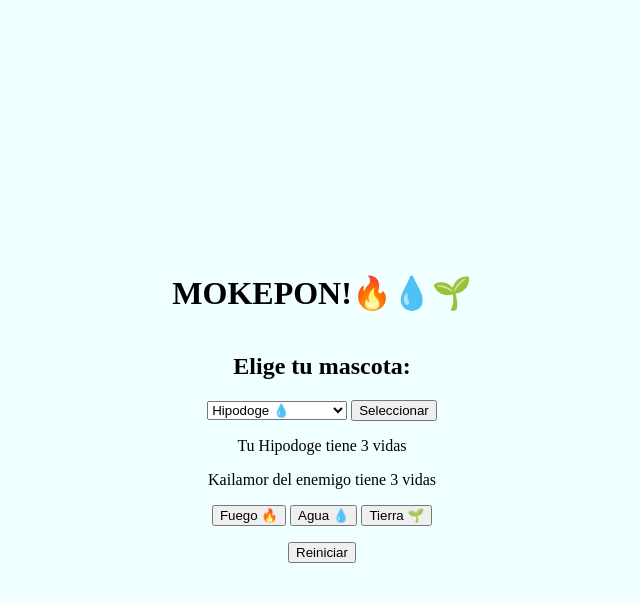
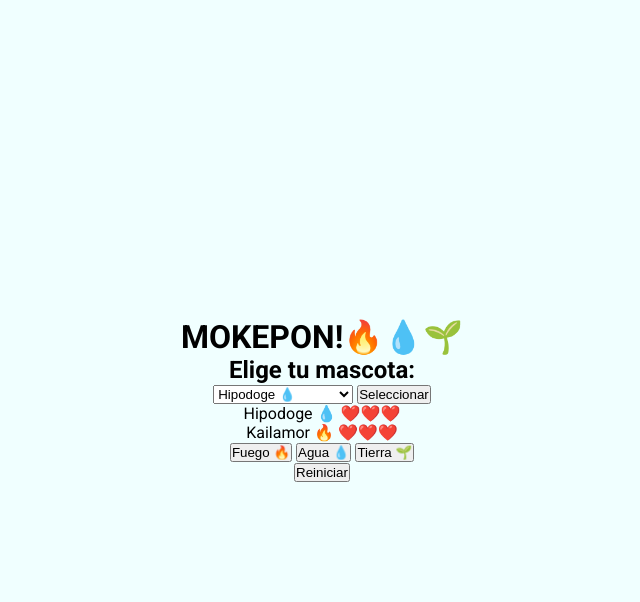
Before and after one commit to papitapapita/mokepon, a plain HTML site: page index.html in a window 1280 px wide. Both pictures are taken after a click on the input "Seleccionar". Shown: the whole page, without its empty margins (318-958 px from the left). Drawn offline with Linux system fonts and the light colour scheme.

Commit message:
Código parcialmente terminado

```diff
--- a/index.html
+++ b/index.html
@@ -4,6 +4,9 @@
 <head>
     <meta charset="UTF-8">
     <meta name="viewport" content="width=device-width, initial-scale=1.0">
+    <link rel="preconnect" href="https://fonts.googleapis.com">
+    <link rel="preconnect" href="https://fonts.gstatic.com" crossorigin>
+    <link href="https://fonts.googleapis.com/css2?family=Roboto:wght@300;400;700&display=swap" rel="stylesheet">
     <link rel="stylesheet" href="styles/styles.css">
     <title>MOKEPON!</title>
 </head>
@@ -39,19 +42,21 @@
 
     <!-- Select attack -->
     <section id="select-attack">
-        <p>Tu <span id="selected-pet"></span> tiene <span>3</span> vidas</p>
-        <p><span id="enemy-pet"></span> del enemigo tiene <span>3</span> vidas</p>
+        <p id="selected-pet"></p>
+        <p id="enemy-pet"></p>
 
         <div id="buttons-container">
-            <button value="fire" id="fire-btn">Fuego 🔥</button>
-            <button value="water" id="water-btn">Agua 💧</button>
-            <button value="earth" id="earth-btn">Tierra 🌱</button>
+            <button value="fire" class="attack-btn" id="fire-btn">Fuego 🔥</button>
+            <button value="water" class="attack-btn" id="water-btn">Agua 💧</button>
+            <button value="earth" class="attack-btn" id="earth-btn">Tierra 🌱</button>
         </div>
     </section>
 
     <!-- Result of attack -->
     <section id="attack-result">
-        <p></p>
+    </section>
+
+    <section id="match-result">
     </section>
 
     <!-- Restart match -->
--- a/scripts/script.js
+++ b/scripts/script.js
@@ -1,14 +1,19 @@
 // Constants for HTML elements
-const selectBtn = document.querySelector('#select-btn');
-const petSelector = document.querySelector('#pet-selector');
-const selectedPet = document.querySelector('#selected-pet');
-const enemyPet = document.querySelector("#enemy-pet");
-const buttonsContainer = document.querySelector("#buttons-container");
-const attackResultContainer = document.querySelector("#attack-result");
-const attackResultText = attackResultContainer.firstElementChild;
+const elements = {
+    selectBtn: document.querySelector('#select-btn'),
+    petSelector: document.querySelector('#pet-selector'),
+    selectedPet: document.querySelector('#selected-pet'),
+    enemyPet: document.querySelector("#enemy-pet"),
+    buttonsContainer: document.querySelector("#buttons-container"),
+    attackResultContainer: document.querySelector("#attack-result"),
+    attackBtns: document.querySelectorAll(".attack-btn"),
+    matchResultContainer: document.querySelector("#match-result"),
+    restartMatchBtn: document.querySelector("#restart-btn"),
+    selectAttackContainer: document.querySelector('#select-attack')
+};
 
 // Variables
-let playerPet, computerPet, playerAttack, enemyAttack, result;
+let playerPet, computerPet, playerAttack, enemyAttack, result, playerLives, enemyLives, matchResult;
 
 // Mokepon data
 const mokepons = [
@@ -23,63 +28,109 @@ const mokepons = [
 ];
 
 const attacks = [
-    {name:'fire', icon: '🔥'},
-    {name:'water', icon: '💧'},
-    {name:'earth', icon: '🌱'}
+    { name: 'fire', icon: '🔥' },
+    { name: 'water', icon: '💧' },
+    { name: 'earth', icon: '🌱' },
 ];
 
 const winRules = {
-    'water' : 'fire',
-    'earth' : 'water',
-    'fire' : 'earth'
+    'water': 'fire',
+    'earth': 'water',
+    'fire': 'earth',
 };
-
 
 // Event listener for selecting a pet
 function selectPet(e) {
     e.preventDefault();
-    playerPet = selectMokeponByName(petSelector.value);
+    playerPet = selectMokeponByName(elements.petSelector.value);
     computerPet = selectRandomMokepon();
-    selectedPet.innerText = playerPet ? playerPet.name : 'No pet found';
-    enemyPet.innerText = computerPet ? computerPet.name : 'No pet found';
-    attackResultText.innerText = '';
+    render();
+    clearAttackResult();
+    enableAttackButtons();
 }
 
 // Event listener for selecting an attack type
 function attackType(e) {
     if (e.target.tagName === 'BUTTON') {
-        if(playerPet){
+        if (playerPet) {
             playerAttack = attacks.find(attack => attack.name === e.target.value);
             randomEnemyAttack();
             startBattle();
-        }else{
-            showResult();
+        } else {
+            showResult('No has seleccionado una mascota!');
         }
     }
 }
 
-function startBattle(){
-    console.log(playerAttack, enemyAttack, winRules[playerAttack.name]);
-    if(winRules[playerAttack.name] === enemyAttack.name){
-        result = 'Ganas';
-    }else if(playerAttack.name === enemyAttack.name){
-        result = 'Empate';
-    }else{
-        result = 'Pierdes';
-    }
-    showResult();
+//Render the UI elements
+function render(){
+    const playerIcons = findIcons(playerPet);
+    const enemyIcons = findIcons(computerPet);
+
+    elements.selectedPet.innerText = playerPet ? `${playerPet.name} ${playerIcons} ${livesCounter(playerLives)}` : '';
+    elements.enemyPet.innerText = computerPet ? `${computerPet.name} ${enemyIcons} ${livesCounter(enemyLives)}` : '';
 }
 
-function showResult(){
-    if(playerPet){
-        attackResultText.innerText = `${playerPet.name} atacó con ${playerAttack.icon} \n ${computerPet.name} atacó con ${enemyAttack.icon} \n ${result}`;
-    }else{
-        attackResultText.innerText = `No has seleccionado una mascota!`;
+//Clears the attack result
+function clearAttackResult() {
+    elements.attackResultContainer.innerHTML = '';
+}
+
+//Counts lives with heart emojis
+function livesCounter(counter){
+    return '❤️'.repeat(counter);
+}
+
+// Enables attack buttons
+function enableAttackButtons() {
+    elements.attackBtns.forEach(element => {
+        element.style.display = playerPet ? 'inline-block' : 'none';
+        element.removeAttribute('disabled');
+    });
+}
+
+// Handles the battle logic
+function startBattle() {
+    if (winRules[playerAttack.name] === enemyAttack.name) {
+        result = 'Ganas';
+        enemyLives--;
+    } else if (playerAttack.name === enemyAttack.name) {
+        result = 'Empate';
+    } else {
+        result = 'Pierdes';
+        playerLives--;
+    }
+
+    showResult(`${playerPet.name} atacó con ${playerAttack.icon} \n ${computerPet.name} atacó con ${enemyAttack.icon} \n ${result}`);
+    render();
+
+    if (enemyLives === 0 || playerLives === 0) {
+        matchResult = enemyLives === 0 ? 'Ganaste la batalla!' : 'Perdiste la batalla!';
+        elements.matchResultContainer.innerHTML = `<p>${matchResult}</p>`;
+        disableAttackButtons();
     }
 }
 
-function randomEnemyAttack(){
-    enemyAttack = attacks[getRandomInt(0, attacks.length-1)];
+// Displays the battle result
+function showResult(message) {
+    let resultText = document.createElement('p');
+    resultText.innerText = message;
+    elements.attackResultContainer.appendChild(resultText);
+}
+
+function disableAttackButtons() {
+    elements.attackBtns.forEach(element => element.setAttribute('disabled', ''));
+}
+
+//Find the type icon for each pet
+function findIcons(pet){
+    return pet ? pet.type.map(type => attacks.find(attack => attack.name === type).icon).join('') : '';
+
+}
+
+// Randomly select an attack
+function randomEnemyAttack() {
+    enemyAttack = attacks[getRandomInt(0, attacks.length - 1)];
 }
 
 // Function to select a random Mokepon
@@ -97,6 +148,23 @@ function getRandomInt(min, max) {
     return Math.floor(Math.random() * (max - min + 1)) + min;
 }
 
+function startGame(){
+    playerLives = 3;
+    enemyLives = 3;
+    playerPet = '';
+    computerPet = '';
+    playerAttack = '';
+    enemyAttack = '';
+    clearAttackResult();
+    elements.matchResultContainer.innerHTML = '';
+    render();
+    enableAttackButtons();
+}
+
 // Event listeners
-selectBtn.addEventListener('click', selectPet);
-buttonsContainer.addEventListener('click', attackType);
+elements.selectBtn.addEventListener('click', selectPet);
+elements.buttonsContainer.addEventListener('click', attackType);
+elements.restartMatchBtn.addEventListener('click', startGame);
+
+//Initialization
+startGame();
--- a/styles/styles.css
+++ b/styles/styles.css
@@ -1,4 +1,11 @@
+* {
+    margin: 0;
+    padding: 0;
+    box-sizing: border-box;
+}
+
 body{
+    font-family: 'Roboto', sans-serif;
     background-color:azure;
     display: flex;
     flex-direction: column;
@@ -7,3 +14,7 @@ body{
     min-height: 100vh;
     text-align: center;
 }
+
+.attack-btn{
+    display: none;
+}
```
